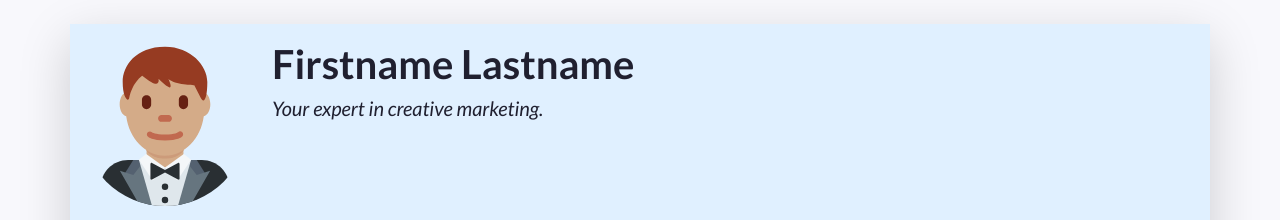
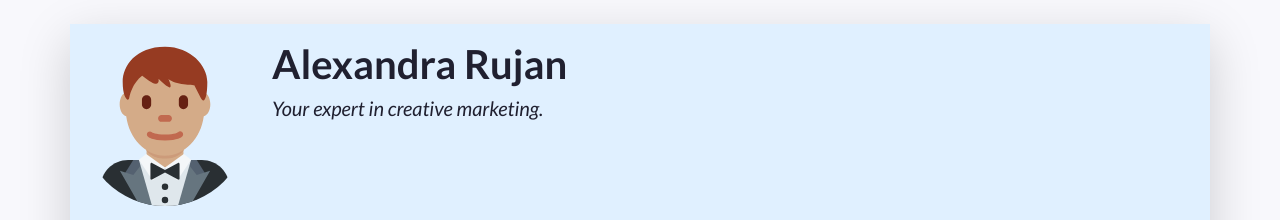
Before and after one commit to terryenjoyer/prj4cv-repository, a plain HTML site: page index.html in a window 1280 px wide. Shown: the top 220 px of the page. Drawn offline with nearby package versions, Linux system fonts and the light colour scheme.

Commit message:
Update index.html
Changed (hopefully) all references to “Firstname Lastname” by my own name

```diff
--- a/index.html
+++ b/index.html
@@ -14,7 +14,7 @@
     <!-- Links to our additional CSS styles -->
     <link rel="stylesheet" href="css/styles.css">
 
-    <title>Firstname Lastname's Resumé</title>
+    <title>Alexandra Rujan's Resumé</title>
   </head>
   <!-- End of the head -->
 
@@ -43,13 +43,13 @@
             "w-100" makes sure the image takes the full width of the column it's in
             "rounded-circle" cuts a circle around the image
           -->
-          <img class="w-100 rounded-circle my-3" src="images/portrait.svg" alt="Portrait of Firstname Lastname" width="160">
+          <img class="w-100 rounded-circle my-3" src="images/portrait.svg" alt="Portrait of Alexandra Rujan" width="160">
         </div>
         <!--
           A container to wrap around your name and tagline. Full-width at small size, then columns of increasing size.
         -->
         <div class="col-12 col-sm-8 col-md-9 col-lg-10 my-3 header-content">
-          <h1 class="fw-bolder">Firstname Lastname</h1>
+          <h1 class="fw-bolder">Alexandra Rujan</h1>
           <h5 class="fst-italic tagline">Your expert in creative marketing.</h5>
         </div>
       </header>
```
